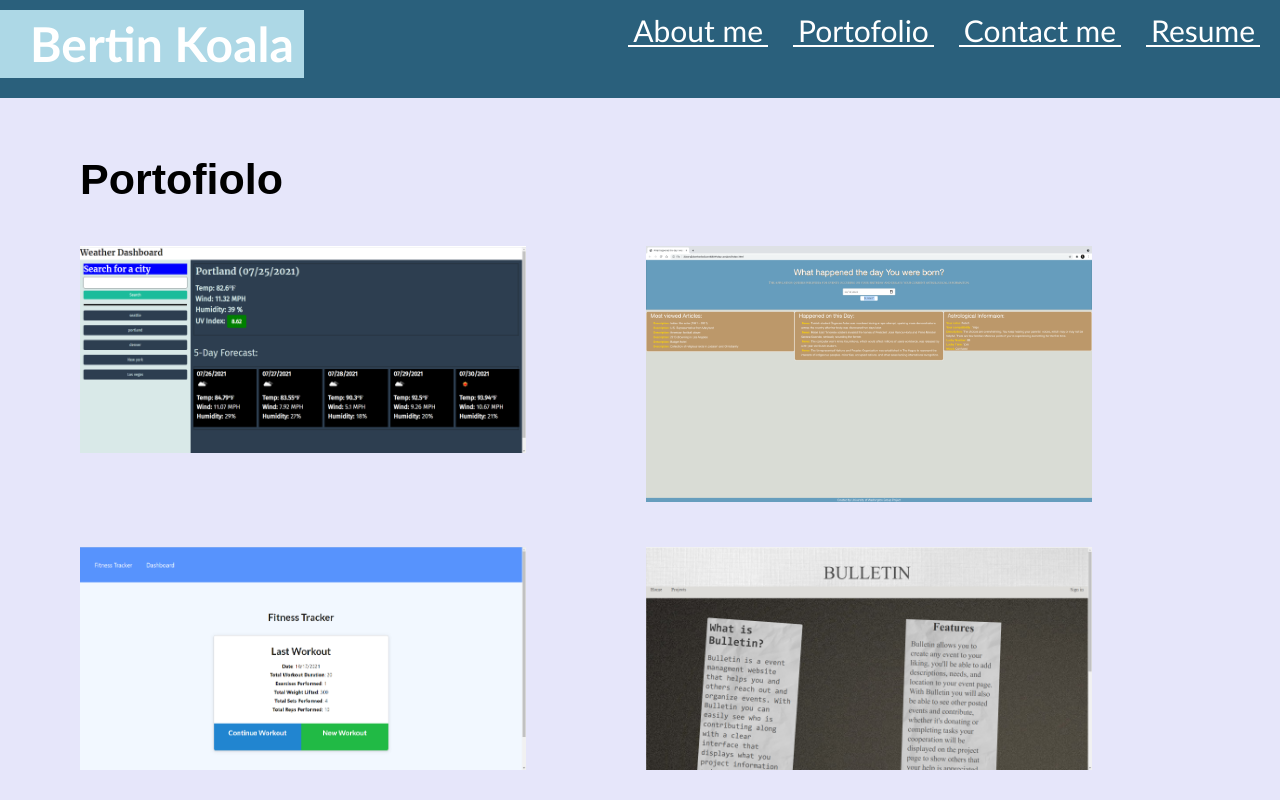
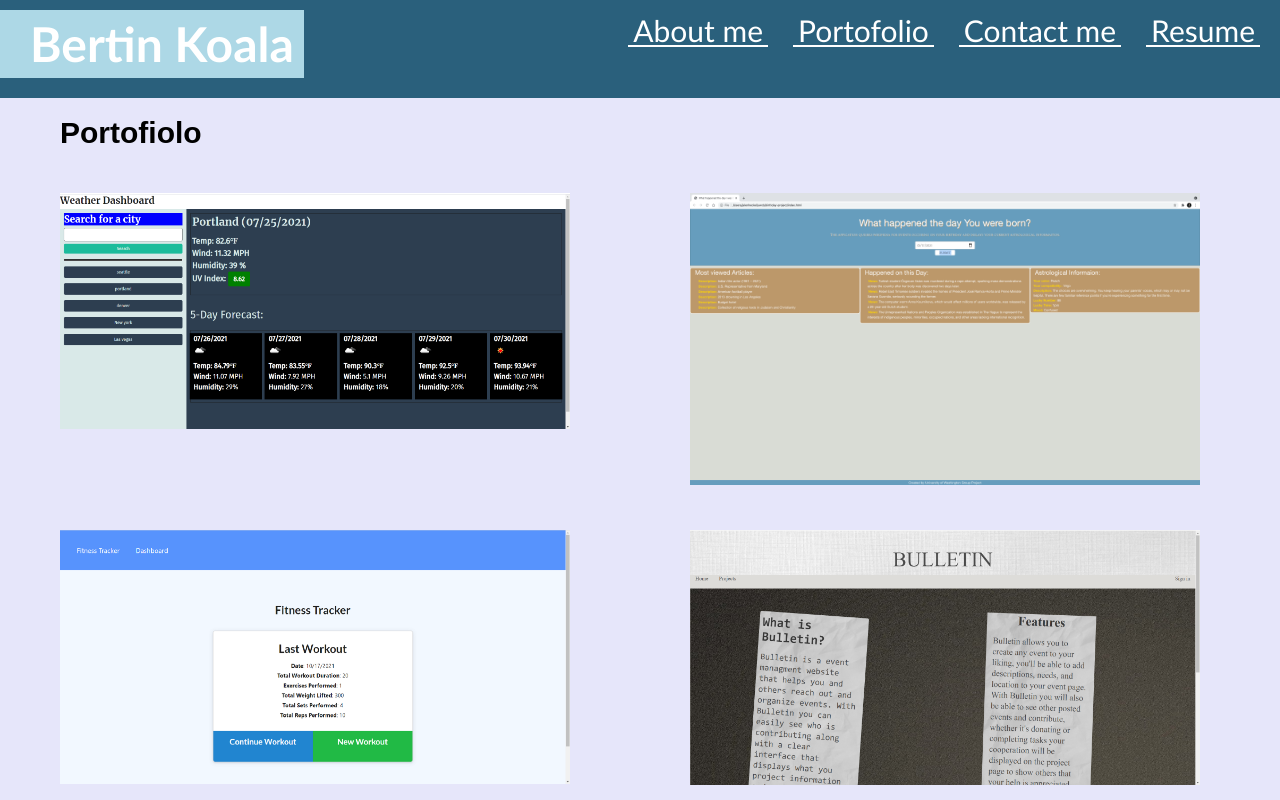
Before and after one commit to bkoala/Bk_React_portofolio, a React (Create React App) app in the folder bk_react_portofolio/: page /portofolio in a window 1280 px wide. Shown: the top 800 px of the page. Built offline with nearby package versions, Linux system fonts and the light colour scheme.

Commit message:
Update to css file for titles

```diff
--- a/bk_react_portofolio/src/components/Portofolio.js
+++ b/bk_react_portofolio/src/components/Portofolio.js
@@ -10,12 +10,10 @@ export const Portofolio = () => {
     return (
         <div>
 
-       <article id="portofiolo">
-
          <section class="grid-container">
          <div  class="grid-item">
                <div class="row">
-               <h1 class="p1" >Portofiolo </h1>
+               <h1  >Portofiolo </h1>
                </div>
             </div>
         </section>
@@ -65,7 +63,7 @@ export const Portofolio = () => {
              </div>
         </section>
 
-       </article>
+
 </div>
     )
 }
```
